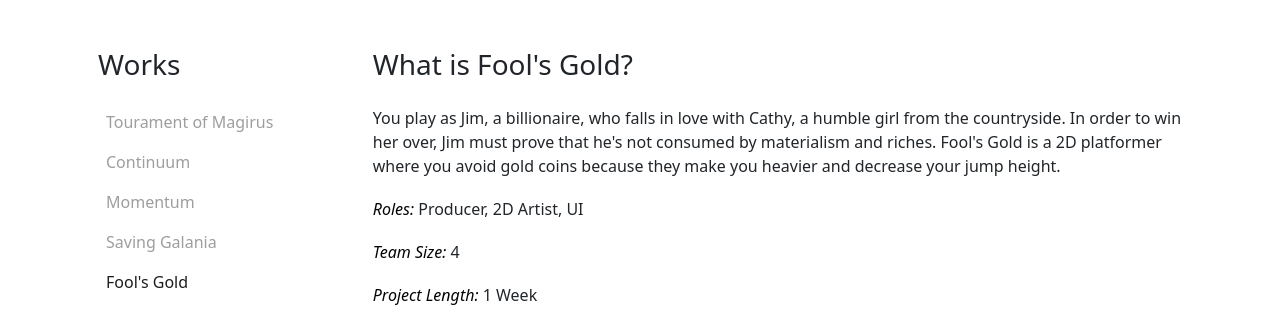
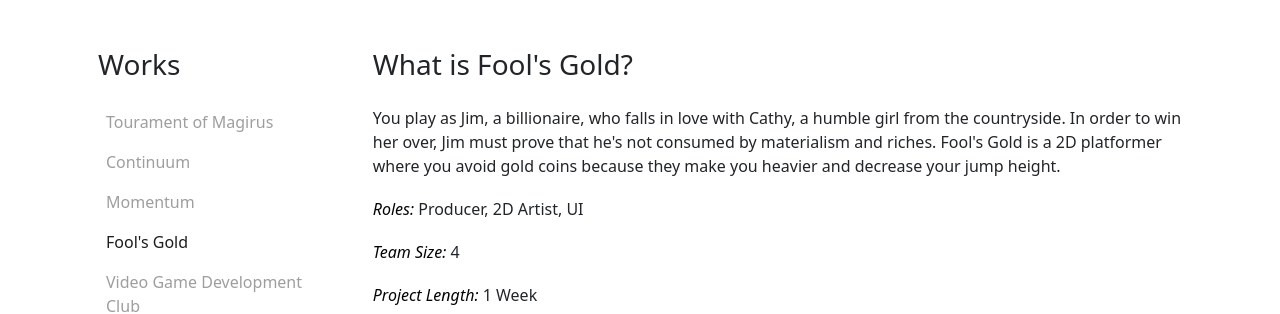
Before and after one commit to biancavictoria/biancavictoria.github-io, a plain HTML site: page FoolsGold.html in a window 1280 px wide. Shown: the part 480-794 px from the top of the page. Drawn offline with nearby package versions, Linux system fonts and the light colour scheme.

Commit message:
saving galania removed

```diff
--- a/FoolsGold.html
+++ b/FoolsGold.html
@@ -68,7 +68,7 @@ EMAIL: naomiv1@uci.edu
           <a class="nav-link" href="tournamentofmagirus.html">Tourament of Magirus</a>
           <a class="nav-link" href="continuum.html">Continuum</a>
           <a class="nav-link" href="momentum.html">Momentum</a>
-          <a class="nav-link" href="savinggalania.html">Saving Galania</a>
+          <!-- <a class="nav-link" href="savinggalania.html">Saving Galania</a> -->
           <a class="nav-link active" href="foolsgold.html">Fool's Gold</a>
           <a class="nav-link" href="VGDCsocialmedia.html">Video Game Development Club</a>
         </nav>
```
Also changed, not shown: Momentum.html (+1 -1 lines), TournamentofMagirus.html (+1 -1 lines), VGDCsocialmedia.html (+1 -1 lines), continuum.html (+1 -1 lines), index.html (+2 -2 lines).
